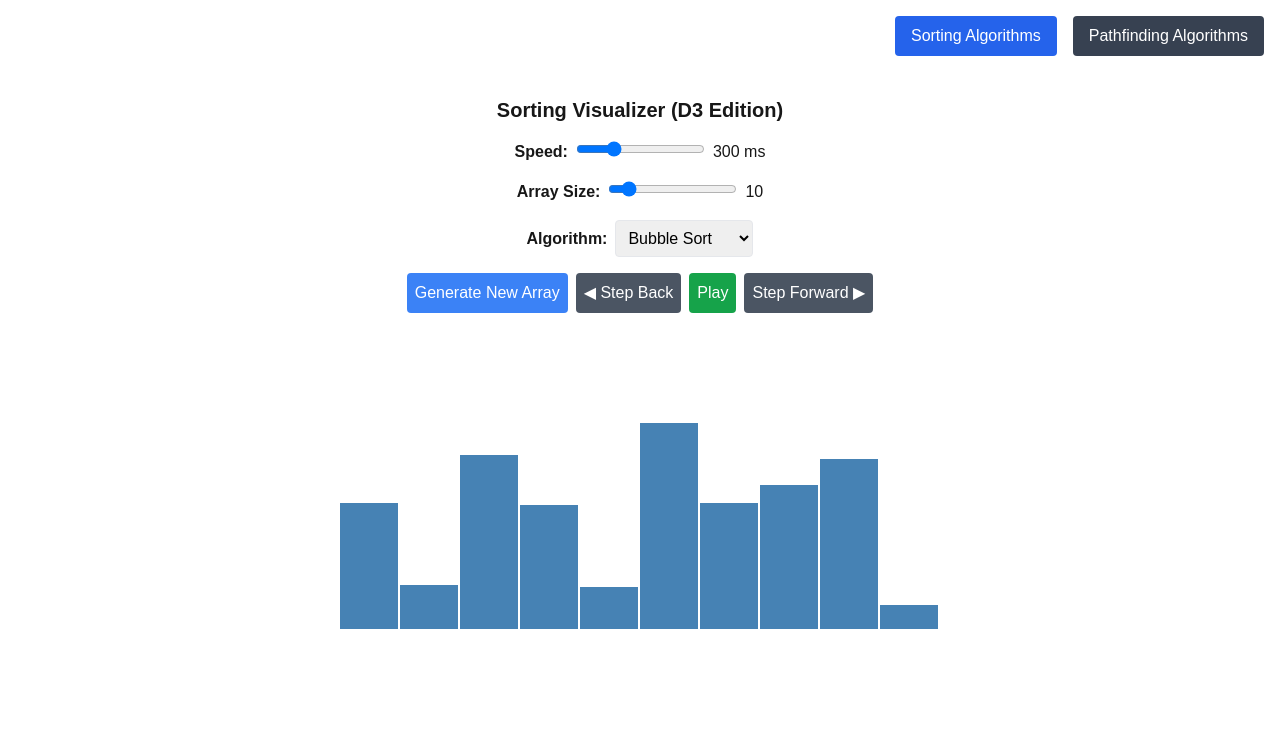
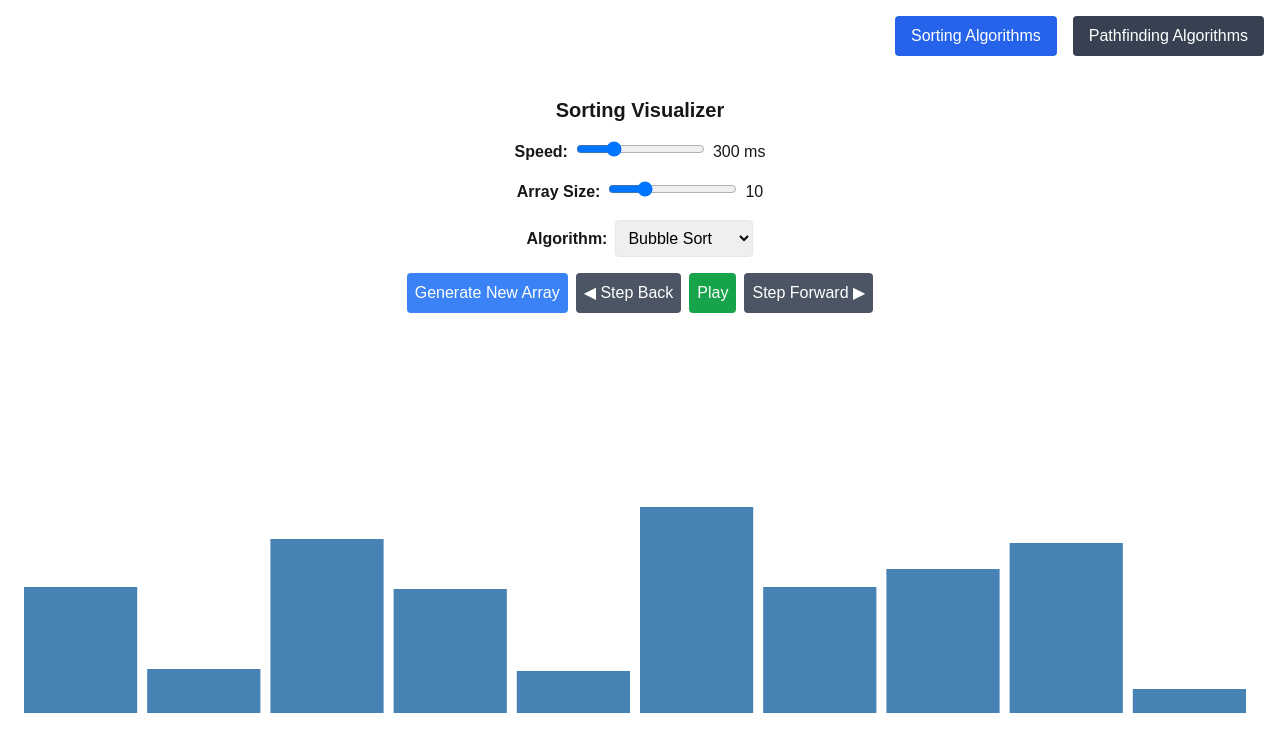
Before and after one commit to MoeAllami/CIS-376-Project, a Next.js app in the folder app/: page / in a window 1280 px wide. Shown: the top 752 px of the page. Built offline with nearby package versions, Linux system fonts and the light colour scheme.

Commit message:
spacing and decreasing max array size

```diff
--- a/app/app/components/SortingVisualizer.tsx
+++ b/app/app/components/SortingVisualizer.tsx
@@ -50,7 +50,9 @@ const SortingVisualizer = () => {
 
   // Re-generate the array when arraySize changes
   useEffect(() => {
-    generateArray();
+    if (currentStep === steps.length - 1 || steps.length === 0) {
+      generateArray();
+    }
   }, [arraySize]);
 
   // Bubble Sort Steps
@@ -162,10 +164,13 @@ const SortingVisualizer = () => {
     if (!svgRef.current || steps.length === 0) return;
 
     const svg = d3.select(svgRef.current);
-    const width = 600;
-    const height = 300;
+    const width = svgRef.current.clientWidth;
+    const height = svgRef.current.clientHeight;
     const data = steps[currentStep];
+
+    const gap = 10;
     const barWidth = width / data.length;
+    const actualBarWidth = barWidth - gap;
 
     // Transition for rectangles
     svg
@@ -176,19 +181,19 @@ const SortingVisualizer = () => {
       .duration(speed / 1.2)
       .attr("x", (_, i) => i * barWidth)
       .attr("y", (d) => height - d * 2)
-      .attr("width", barWidth - 2)
+      .attr("width", actualBarWidth)
       .attr("height", (d) => d * 2)
       .attr("fill", "steelblue");
 
     // Transition for text labels
-    const textSelection = svg.selectAll("text").data(data);
-
-    textSelection
+    svg
+      .selectAll("text")
+      .data(data)
       .join("text")
       .transition()
       .duration(speed / 1.2)
       .text((d) => d)
-      .attr("x", (_, i) => i * barWidth + (barWidth - 2) / 2)
+      .attr("x", (_, i) => i * barWidth + actualBarWidth / 2)
       .attr("y", (d) => height - d * 2 - 5)
       .attr("text-anchor", "middle")
       .attr("fill", "white")
@@ -235,9 +240,7 @@ const SortingVisualizer = () => {
 
   return (
     <div className="text-center">
-      <h2 className="text-xl font-bold mb-4">
-        Sorting Visualizer (D3 Edition)
-      </h2>
+      <h2 className="text-xl font-bold mb-4">Sorting Visualizer</h2>
 
       {/* Slider for adjusting speed */}
       <div className="mb-4">
@@ -258,7 +261,7 @@ const SortingVisualizer = () => {
         <input
           type="range"
           min="5"
-          max="50"
+          max="25"
           value={arraySize}
           onChange={(e) => setArraySize(Number(e.target.value))}
         />
@@ -312,7 +315,11 @@ const SortingVisualizer = () => {
       </div>
 
       {/* SVG container for bars */}
-      <svg ref={svgRef} width="600" height="300" className="mx-auto" />
+      <svg
+        ref={svgRef}
+        className="w-full h-96 mx-auto"
+        preserveAspectRatio="none"
+      />
     </div>
   );
 };
```
